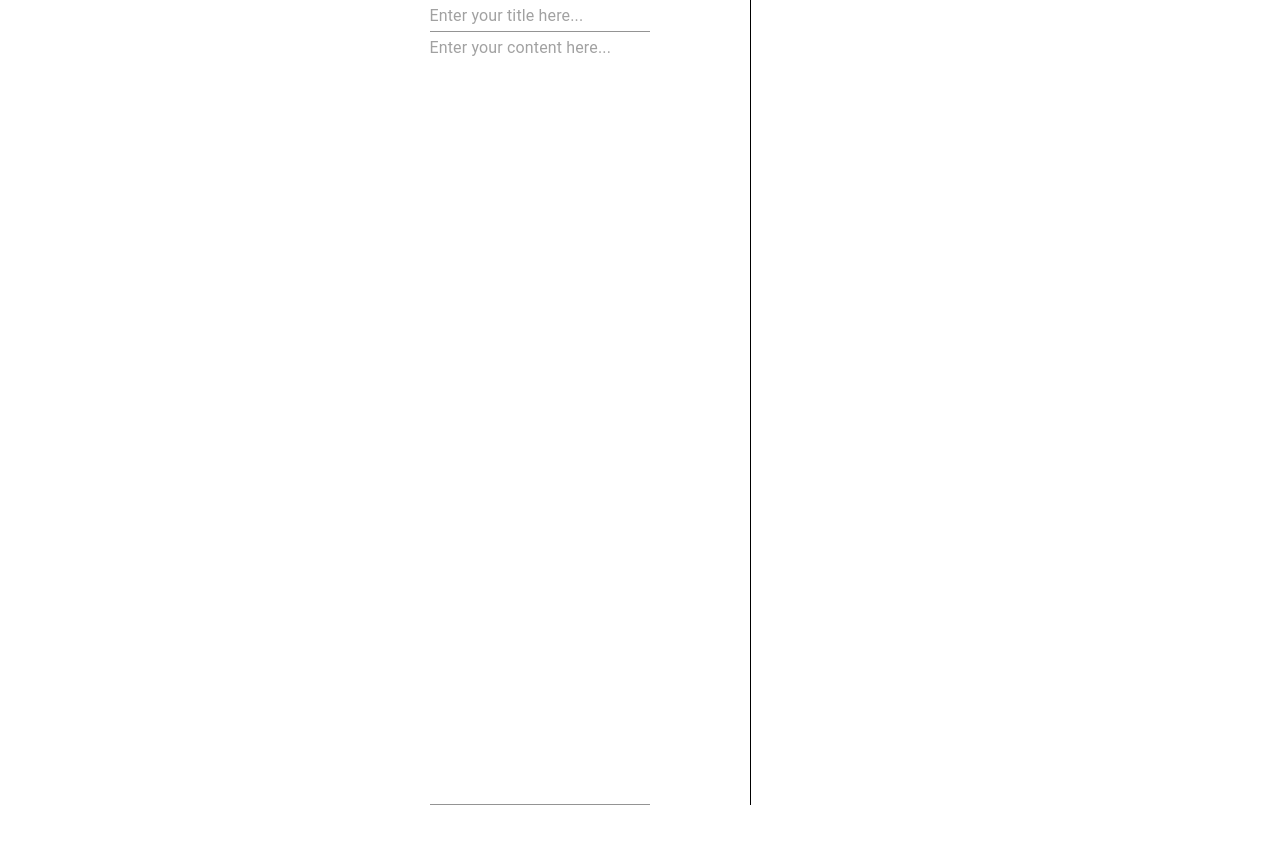
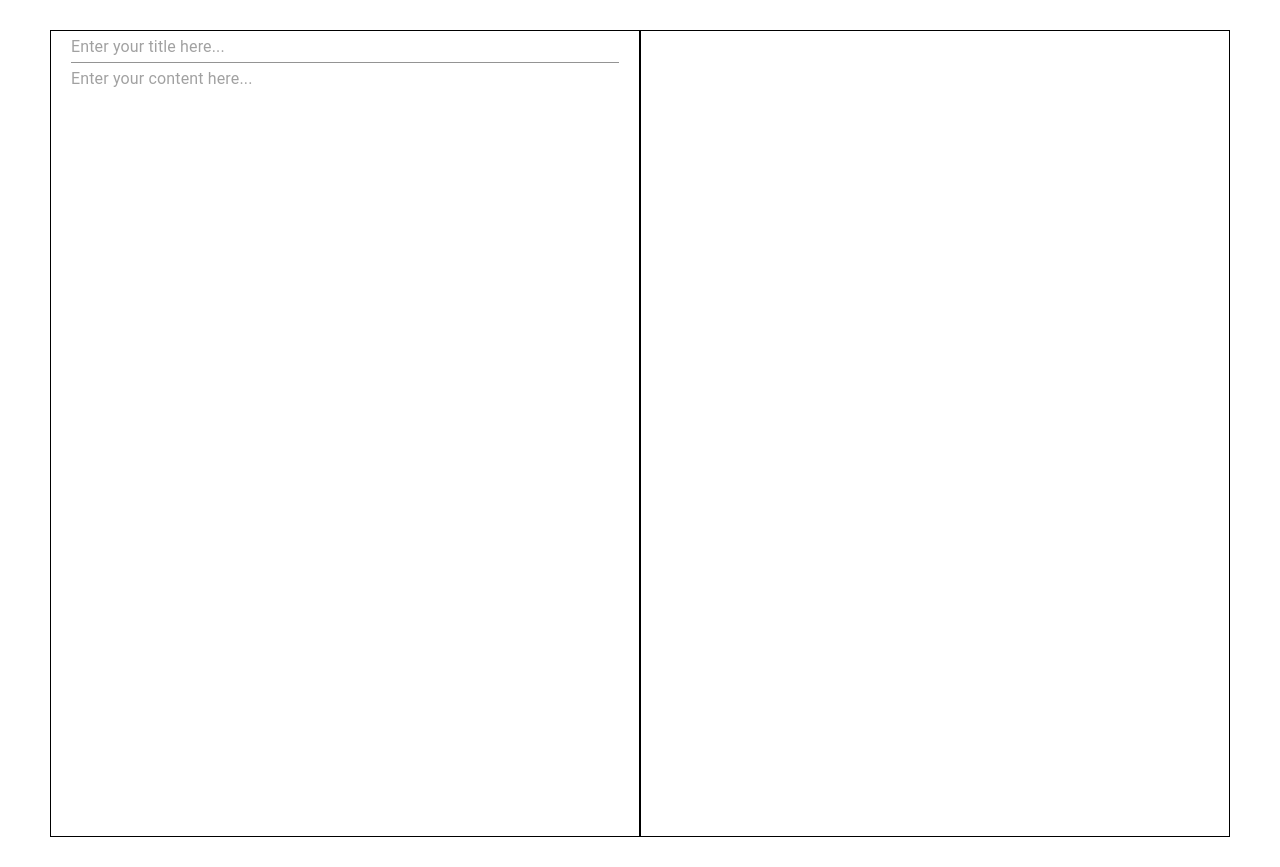
Before and after one commit to ja153903/md, a React app: page / in a window 1280 px wide. Before the commit the page ends 805 px from the top, so only its background shows below. Built offline with nearby package versions, Linux system fonts and the light colour scheme.

Commit message:
Adding something

```diff
--- a/src/App.js
+++ b/src/App.js
@@ -1,15 +1,16 @@
 import React from "react";
 import { makeStyles } from "@material-ui/core/styles";
+import { Box } from "@material-ui/core";
 
 import { Editor } from "./editor";
 import { Preview } from "./preview";
-import VerticalBreak from "./ui/components/VerticalBreak";
 
 const useStyles = makeStyles({
   root: {
     display: "flex",
     flexDirection: "row",
-    justifyContent: "center",
+    justifyContent: "space-evenly",
+    padding: "30px 50px",
   },
 });
 
@@ -17,11 +18,10 @@ function App() {
   const styles = useStyles();
 
   return (
-    <div className={styles.root}>
+    <Box className={styles.root}>
       <Editor />
-      <VerticalBreak />
       <Preview />
-    </div>
+    </Box>
   );
 }
 
--- a/src/editor/components/Content.js
+++ b/src/editor/components/Content.js
@@ -10,6 +10,7 @@ export default function Content({ content, onChange }) {
       multiline
       fullWidth
       rows={40}
+      InputProps={{ disableUnderline: true }}
     />
   );
 }
--- a/src/editor/containers/Editor.js
+++ b/src/editor/containers/Editor.js
@@ -1,6 +1,7 @@
 import React from "react";
 import { useDispatch } from "react-redux";
 import { makeStyles } from "@material-ui/core/styles";
+import { Box } from "@material-ui/core";
 
 import { Content, Title } from "../components";
 import { onTitleChange, onContentChange } from "../stores";
@@ -10,6 +11,7 @@ const useStyles = makeStyles({
   root: {
     display: "flex",
     flexDirection: "column",
+    padding: "0px 20px",
   },
 });
 
@@ -20,7 +22,7 @@ export default function Editor() {
   const styles = useStyles();
 
   return (
-    <div className={styles.root}>
+    <Box border={1} className={styles.root} width={700}>
       <Title
         title={title}
         onChange={(e) => dispatch(onTitleChange(e.target.value))}
@@ -29,6 +31,6 @@ export default function Editor() {
         content={content}
         onChange={(e) => dispatch(onContentChange(e.target.value))}
       />
-    </div>
+    </Box>
   );
 }
--- a/src/preview/containers/Preview.js
+++ b/src/preview/containers/Preview.js
@@ -1,5 +1,6 @@
 import React from "react";
 import { makeStyles } from "@material-ui/core/styles";
+import { Box } from "@material-ui/core";
 
 import { TitlePreview, ContentPreview } from "../components";
 import {
@@ -11,6 +12,7 @@ const useStyles = makeStyles({
   root: {
     display: "flex",
     flexDirection: "column",
+    padding: "0px 20px",
   },
 });
 
@@ -20,9 +22,9 @@ export default function Preview() {
   const styles = useStyles();
 
   return (
-    <div className={styles.root}>
+    <Box border={1} className={styles.root} width={700}>
       <TitlePreview title={title} />
       <ContentPreview content={content} />
-    </div>
+    </Box>
   );
 }
--- a/src/ui/components/VerticalBreak.js
+++ /dev/null
@@ -1,16 +0,0 @@
-import React from "react";
-import { makeStyles } from "@material-ui/core/styles";
-
-const useStyles = makeStyles({
-  root: {
-    borderLeft: "1px solid black",
-    marginLeft: "100px",
-    marginRight: "100px",
-  },
-});
-
-export default function VerticalBreak() {
-  const styles = useStyles();
-
-  return <div className={styles.root}></div>;
-}
```
